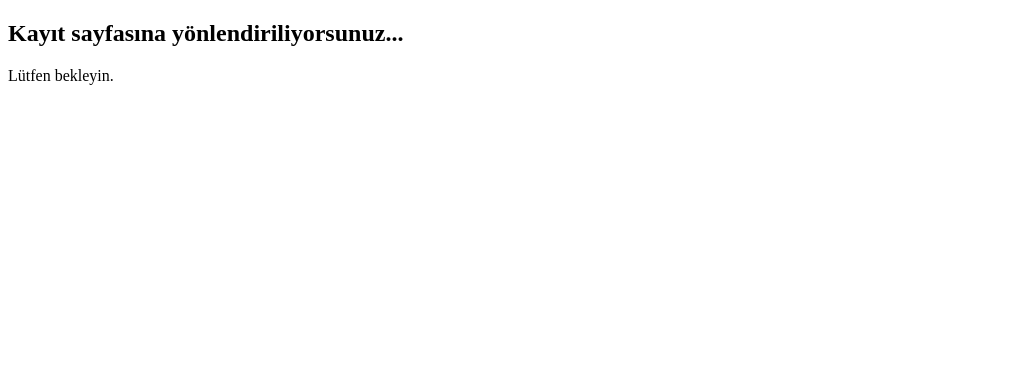
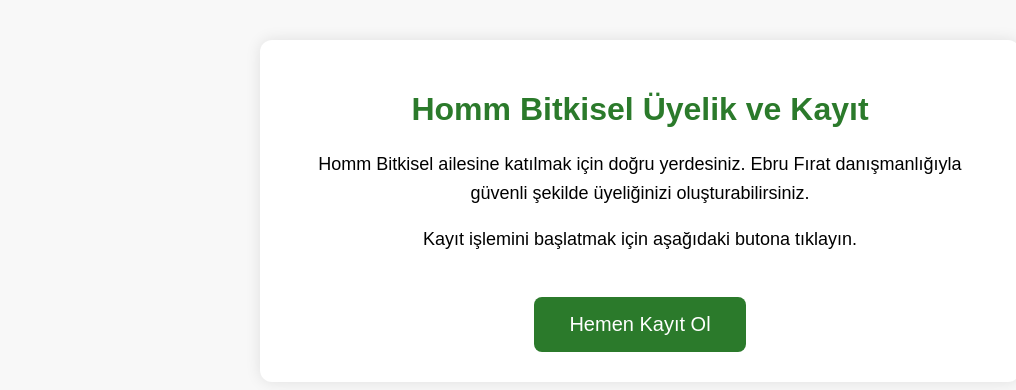
Before and after one commit to ebru-firat/HommBitkisel, a plain HTML site: page index.html in a window 1280 px wide. Shown: the whole page, without its empty margins (0-1016 px from the left). Drawn offline with Linux system fonts and the light colour scheme.

Commit message:
Update index.html

```diff
--- a/index.html
+++ b/index.html
@@ -2,6 +2,15 @@
 <html lang="tr">
 <head>
 <meta charset="UTF-8">
+<meta name="viewport" content="width=device-width, initial-scale=1">
+
+<title>Homm Bitkisel Kayıt |</title>
+
+<meta name="description" content="Homm Bitkisel üye kaydı için resmi kayıt sayfası. Ebru Fırat danışmanlığıyla kolayca kayıt olun.">
+
+<meta name="keywords" content="Homm Bitkisel, Homm kayıt, Homm üyelik, Homm üye ol, Ebru Fırat">
+
+<link rel="canonical" href="https://ebru-firat.github.io/HommBitkisel/">
 
 <!-- Google Analytics -->
 <script async src="https://www.googletagmanager.com/gtag/js?id=G-RF9RGEJ397"></script>
@@ -9,17 +18,65 @@
 window.dataLayer = window.dataLayer || [];
 function gtag(){dataLayer.push(arguments);}
 gtag('js', new Date());
-
 gtag('config', 'G-RF9RGEJ397');
 </script>
 
-<meta http-equiv="refresh" content="3; url=https://www.hommbitkisel.com.tr/yeni-kayit/ebru-firat-HOMM696568171">
-
-<title>Kayıt Sayfasına Yönlendiriliyor</title>
+<style>
+body{
+font-family:Arial,sans-serif;
+background:#f8f8f8;
+text-align:center;
+padding:40px;
+margin:0;
+}
+.container{
+max-width:700px;
+margin:auto;
+background:#fff;
+padding:30px;
+border-radius:12px;
+box-shadow:0 0 15px rgba(0,0,0,.1);
+}
+h1{
+color:#2b7a2b;
+}
+p{
+font-size:18px;
+line-height:1.6;
+}
+a.button{
+display:inline-block;
+margin-top:25px;
+padding:16px 35px;
+background:#2b7a2b;
+color:#fff;
+text-decoration:none;
+font-size:20px;
+border-radius:8px;
+}
+</style>
 </head>
 
 <body>
-<h2>Kayıt sayfasına yönlendiriliyorsunuz...</h2>
-<p>Lütfen bekleyin.</p>
+
+<div class="container">
+
+<h1>Homm Bitkisel Üyelik ve Kayıt</h1>
+
+<p>
+Homm Bitkisel ailesine katılmak için doğru yerdesiniz.
+Ebru Fırat danışmanlığıyla güvenli şekilde üyeliğinizi oluşturabilirsiniz.
+</p>
+
+<p>
+Kayıt işlemini başlatmak için aşağıdaki butona tıklayın.
+</p>
+
+<a class="button" href="https://www.hommbitkisel.com.tr/yeni-kayit/ebru-firat-HOMM696568171">
+Hemen Kayıt Ol
+</a>
+
+</div>
+
 </body>
 </html>
```
